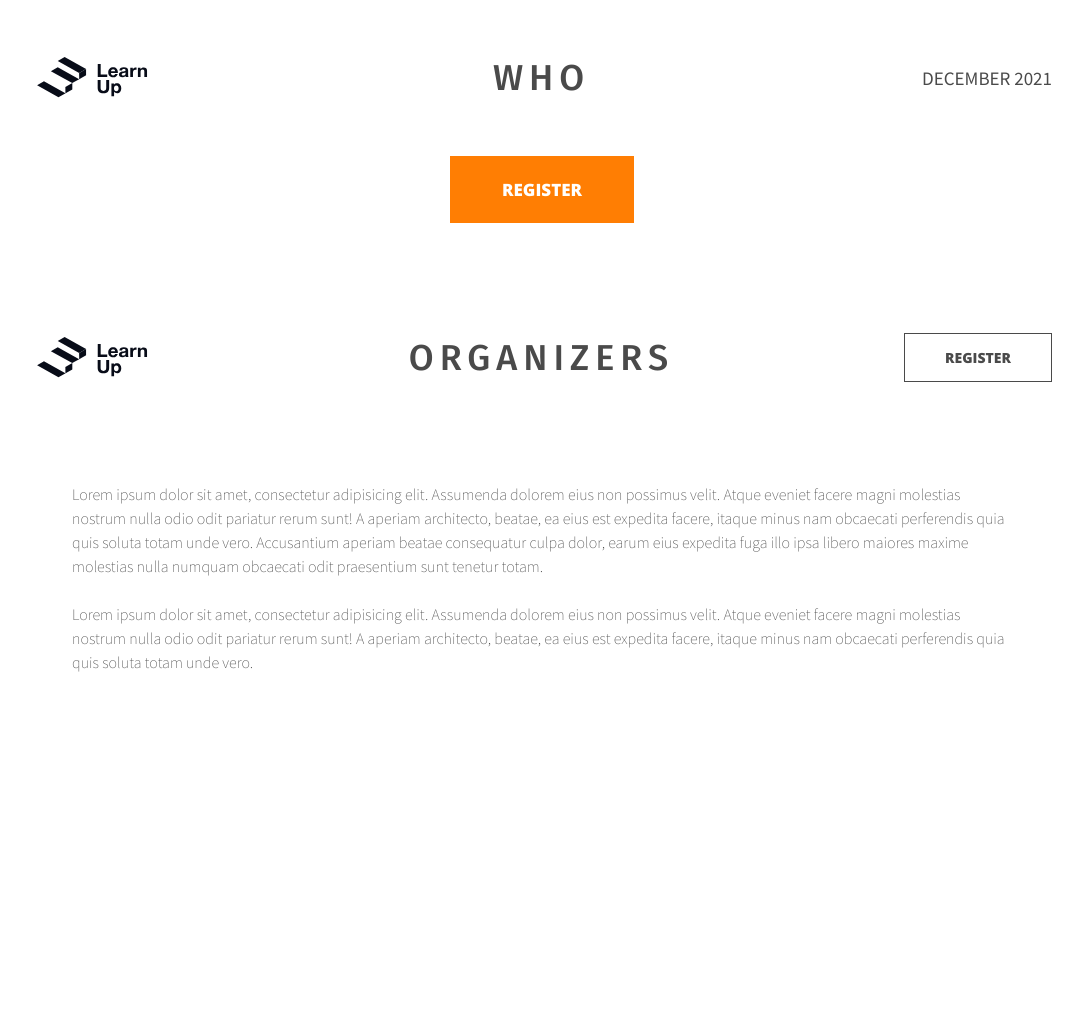
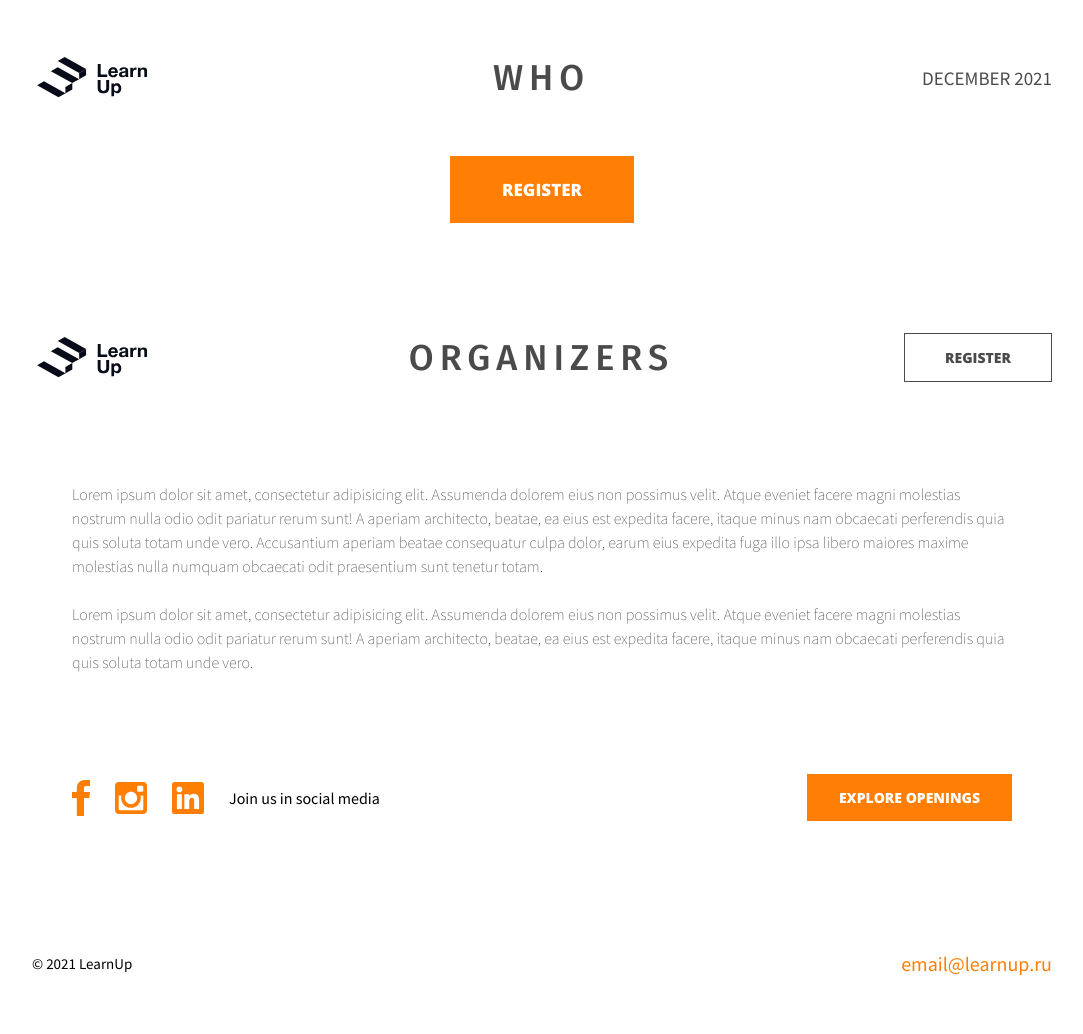
Before and after one commit to timtorshin/lu-initial-work, a plain HTML site: page index.html in a window 1280 px wide. Shown: the part 1616-2650 px from the top of the page, without its empty margins (98-1181 px from the left). Before the commit the page ends 2390 px from the top, so only its background shows below. Drawn offline with nearby package versions, Linux system fonts and the light colour scheme.

Commit message:
feat: added footer

```diff
--- a/index.html
+++ b/index.html
@@ -101,5 +101,24 @@
       </div>
     </section>
   </main>
+  <footer>
+    <div class="footer__container container">
+      <div class="footer__networks">
+        <div class="footer__network-container">
+          <img class="footer__network-icon" src="./assets/facebook-icon.svg" alt="Facebook Icon"/>
+          <img class="footer__network-icon" src="./assets/instagram-icon.svg" alt="Instagram Icon"/>
+          <img class="footer__network-icon" src="./assets/linkedin-icon.svg" alt="LinkedIn Icon"/>
+          <p class="footer__network-text">Join us in social media</p>
+        </div>
+        <button class="footer__network-button button">
+          <a href="https://lms.learn-up.ru/courses" target="_blank">explore openings</a>
+        </button>
+      </div>
+      <div class="footer__copyright">
+        <p class="footer__copyright-date">&copy; 2021 LearnUp</p>
+        <p class="footer__copyright-mail">email@learnup.ru</p>
+      </div>
+    </div>
+  </footer>
 </body>
 </html>
--- a/style.css
+++ b/style.css
@@ -361,3 +361,75 @@ body {
 .organizers__paragraph:first-child {
   margin-bottom: 24px;
 }
+
+.footer__container {
+  padding-bottom: 58px;
+}
+
+.footer__networks {
+  margin: 0 auto;
+  max-width: 940px;
+  display: flex;
+  justify-content: space-between;
+  align-items: center;
+}
+
+.footer__network-container {
+  display: flex;
+  align-items: center;
+  column-gap: 25px;
+}
+
+.footer__network-icon {
+  display: block;
+}
+
+.footer__network-text {
+  font-family: 'Source Sans Pro', sans-serif;
+  font-style: normal;
+  font-weight: 400;
+  font-size: 16px;
+  line-height: 20px;
+  color: #000;
+}
+
+.footer__network-button {
+  padding: 14px 32px;
+  background-color: #FF7E03;
+}
+
+.footer__network-button a {
+  font-family: 'Open Sans', sans-serif;
+  font-style: normal;
+  font-weight: 800;
+  font-size: 14px;
+  line-height: 19px;
+  text-align: center;
+  text-transform: uppercase;
+  color: #FFF;
+}
+
+.footer__copyright {
+  display: flex;
+  justify-content: space-between;
+  align-items: center;
+  margin-top: 130px;
+}
+
+.footer__copyright-date {
+  font-family: 'Source Sans Pro', sans-serif;
+  font-style: normal;
+  font-weight: 400;
+  font-size: 15px;
+  line-height: 19px;
+  color: #000;
+}
+
+.footer__copyright-mail {
+  font-family: 'Source Sans Pro', sans-serif;
+  font-style: normal;
+  font-weight: normal;
+  font-size: 20px;
+  line-height: 25px;
+  color: #FF7E03;
+}
```
Also changed, not shown: assets/facebook-icon.svg (added), assets/instagram-icon.svg (added), assets/linkedin-icon.svg (added).
